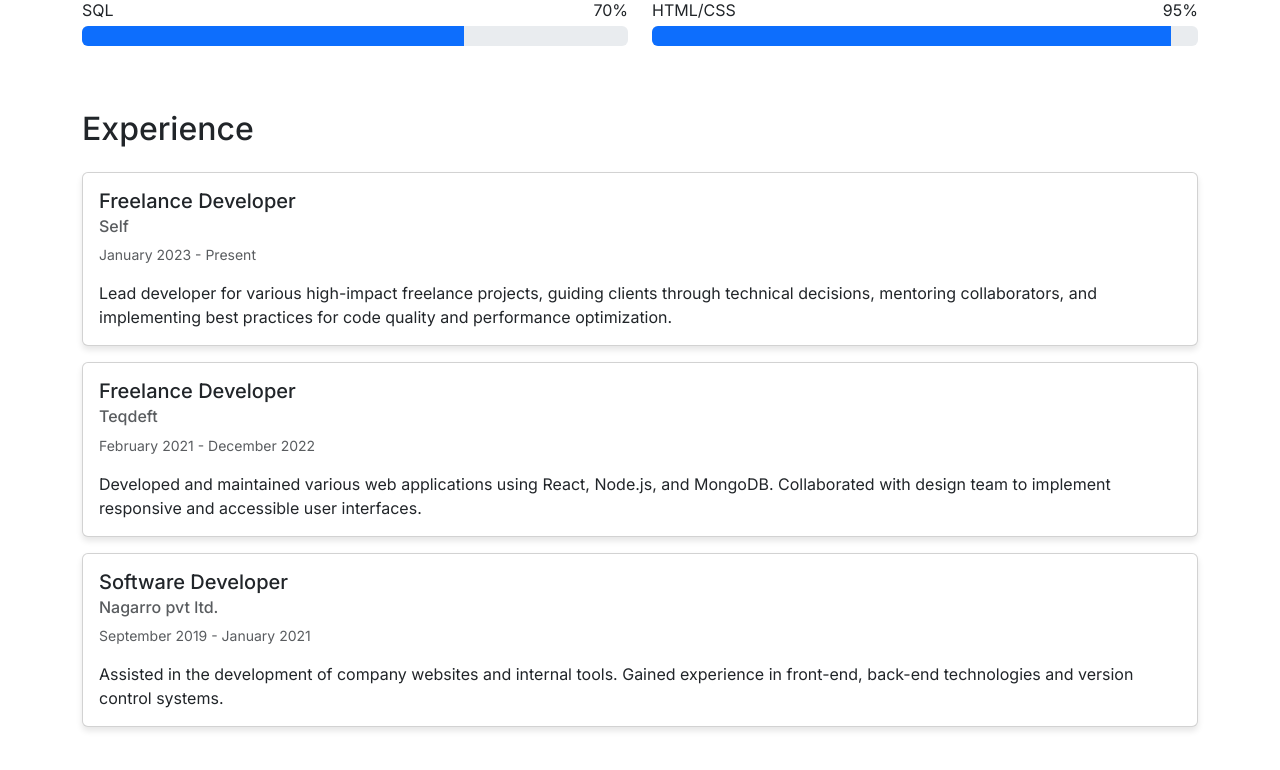
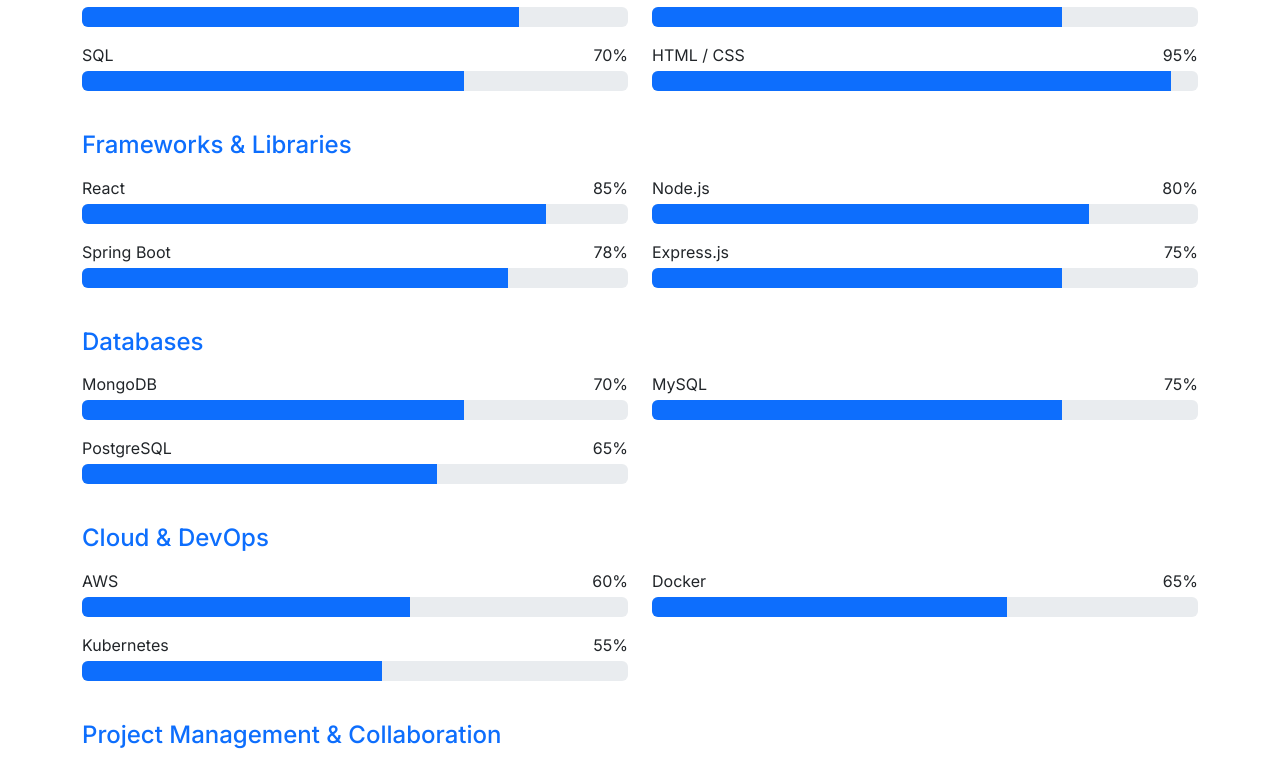
Before and after one commit to tusharansal23/Tushar-Ansal-Portfolio, a Next.js app: page / in a window 1280 px wide. Shown: the part 1788-2558 px from the top of the page. Built offline with nearby package versions, Linux system fonts and the light colour scheme.

Commit message:
nav dropdown change

```diff
--- a/src/app/about/skills/page.tsx
+++ b/src/app/about/skills/page.tsx
@@ -1,22 +1,50 @@
 "use client"
+
 export default function Skills() {
-    const skills = [
+  const skillCategories = {
+    "Languages": [
       { name: "JavaScript", level: 90 },
+      { name: "Java / J2EE", level: 87 },
+      { name: "C++", level: 80 },  // Added C++
+      { name: "PHP", level: 75 },
+      { name: "SQL", level: 70 },
+      { name: "HTML / CSS", level: 95 },
+    ],
+    "Frameworks & Libraries": [
       { name: "React", level: 85 },
       { name: "Node.js", level: 80 },
-      { name: "Python", level: 75 },
-      { name: "SQL", level: 70 },
-      { name: "HTML/CSS", level: 95 },
-    ]
+      { name: "Spring Boot", level: 78 },
+      { name: "Express.js", level: 75 },
+    ],
+    "Databases": [
+      { name: "MongoDB", level: 70 },
+      { name: "MySQL", level: 75 },
+      { name: "PostgreSQL", level: 65 },
+    ],
+    "Cloud & DevOps": [
+      { name: "AWS", level: 60 },
+      { name: "Docker", level: 65 },
+      { name: "Kubernetes", level: 55 },
+    ],
+    "Project Management & Collaboration": [  // Added JIRA & Confluence
+      { name: "JIRA", level: 85 },
+      { name: "Confluence", level: 80 },
+      { name: "Git", level: 90 },
+      { name: "Agile / Scrum", level: 80 },
+    ],
+  }
 
   return (
     <>
       {/* <Header /> */}
       <section className="mb-5">
         <h2 className="mb-4">Skills</h2>
+        {Object.entries(skillCategories).map(([category, skills], index) => (
+          <div key={index} className="mb-4">
+            <h4 className="mb-3 text-primary">{category}</h4>
             <div className="row">
-          {skills.map((skill, index) => (
-            <div key={index} className="col-md-6 mb-3">
+              {skills.map((skill, idx) => (
+                <div key={idx} className="col-md-6 mb-3">
                   <div className="d-flex justify-content-between align-items-center mb-1">
                     <span>{skill.name}</span>
                     <span>{skill.level}%</span>
@@ -34,6 +62,8 @@
                 </div>
               ))}
             </div>
+          </div>
+        ))}
       </section>
       {/* <Footer /> */}
     </>
```
Lines whose indentation alone changed are shown as unchanged.
